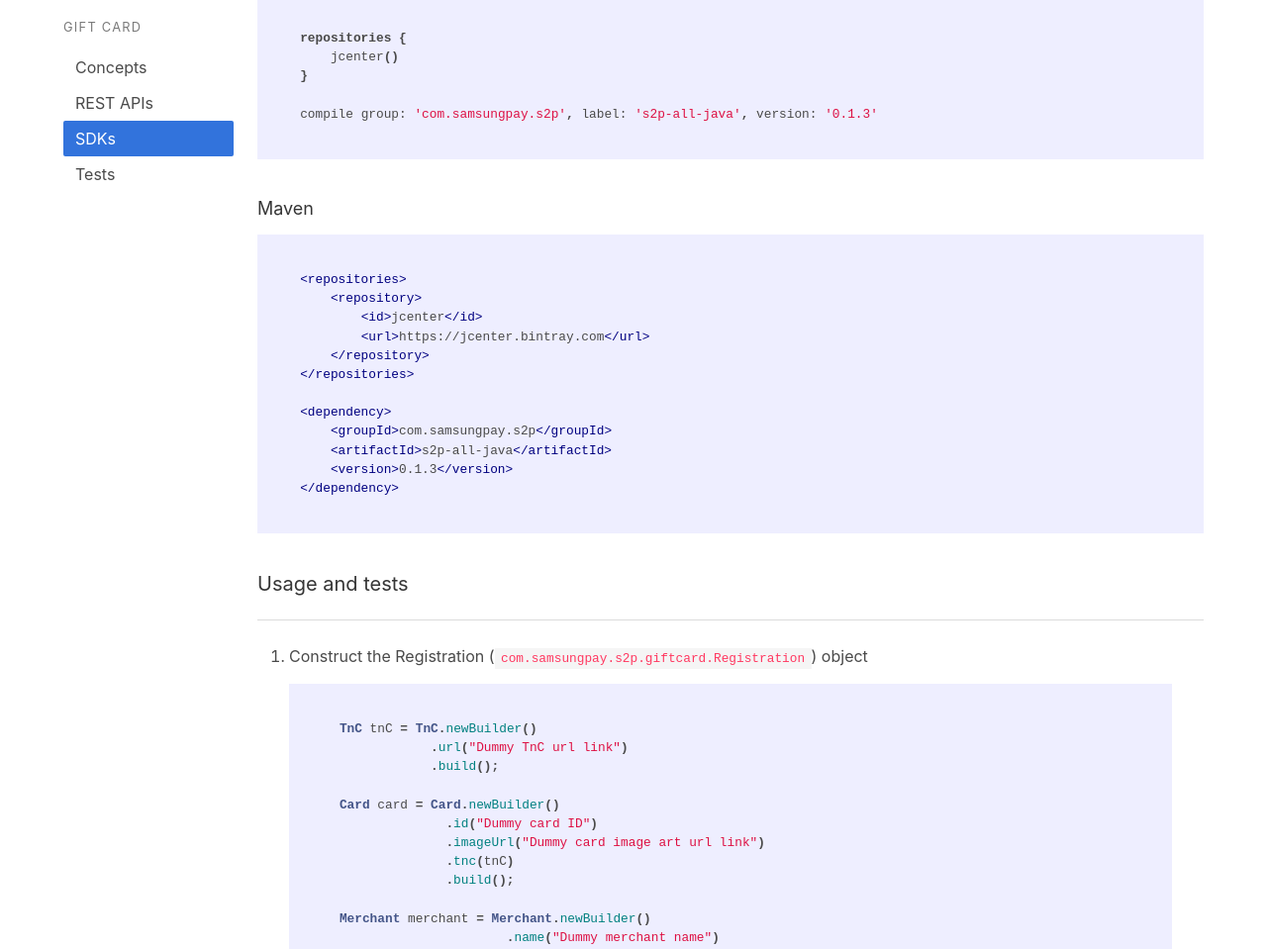
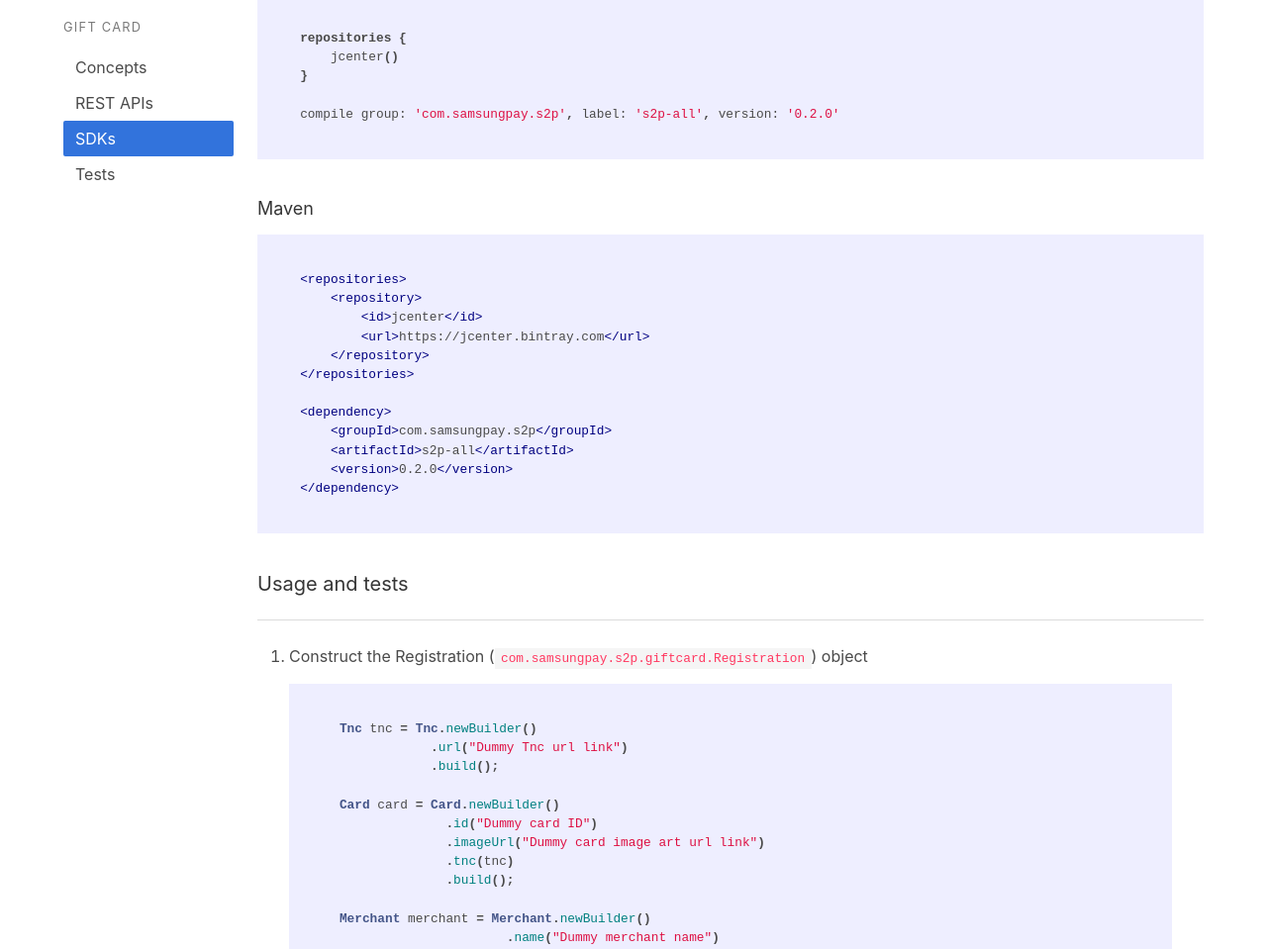
Before and after one commit to samsung-pay/sapi-doc, a Jekyll site: the page built from documentation/giftcard/sdks.md, in a window 1280 px wide and 1400 px high, scrolled down 470 px. Shown: the part 152-1111 px from the top of the window at 99% size. Built offline with Jekyll 4.4.1, drawn with Linux system fonts in a browser that asks for light colours.

Commit message:
Updated SDK label and version

````diff
--- a/documentation/giftcard/sdks.md
+++ b/documentation/giftcard/sdks.md
@@ -18,7 +18,7 @@ repositories {
     jcenter()
 }
 
-compile group: 'com.samsungpay.s2p', label: 's2p-all-java', version: '0.1.3'
+compile group: 'com.samsungpay.s2p', label: 's2p-all', version: '0.2.0'
 ```
 
 <br>
@@ -33,8 +33,8 @@ compile group: 'com.samsungpay.s2p', label: 's2p-all-java', version: '0.1.3'
 
 <dependency>
     <groupId>com.samsungpay.s2p</groupId>
-    <artifactId>s2p-all-java</artifactId>
-    <version>0.1.3</version>
+    <artifactId>s2p-all</artifactId>
+    <version>0.2.0</version>
 </dependency>
 ```
 
@@ -45,14 +45,14 @@ compile group: 'com.samsungpay.s2p', label: 's2p-all-java', version: '0.1.3'
 1. Construct the Registration (`com.samsungpay.s2p.giftcard.Registration`) object
 
     ```java
-    TnC tnC = TnC.newBuilder()
-                .url("Dummy TnC url link")
+    Tnc tnc = Tnc.newBuilder()
+                .url("Dummy Tnc url link")
                 .build();
 
     Card card = Card.newBuilder()
                   .id("Dummy card ID")
                   .imageUrl("Dummy card image art url link")
-                  .tnc(tnC)
+                  .tnc(tnc)
                   .build();
 
     Merchant merchant = Merchant.newBuilder()
````
Also changed, not shown: documentation/membership/sdks.md (+3 -3 lines).
